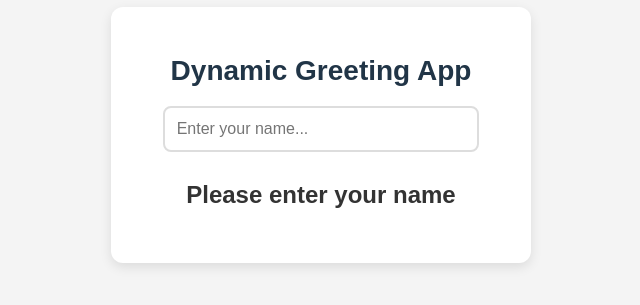
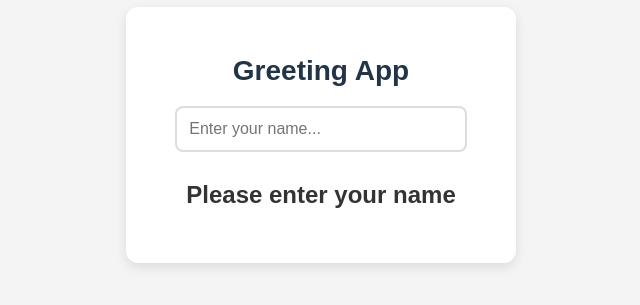
Before and after one commit to Varunvignesh27/greetings, a React (Vite) app: page / in a window 1280 px wide. Shown: the part 265-570 px from the top of the page, without its empty margins (349-989 px from the left). Built offline with nearby package versions, Linux system fonts and the light colour scheme.

Commit message:
app.jsx change

```diff
--- a/src/App.jsx
+++ b/src/App.jsx
@@ -16,7 +16,7 @@ export default function App() {
 
   return (
     <div className="container">
-      <h1 className="title">Dynamic Greeting App</h1>
+      <h1 className="title">Greeting App</h1>
 
       <input
         type="text"
```
